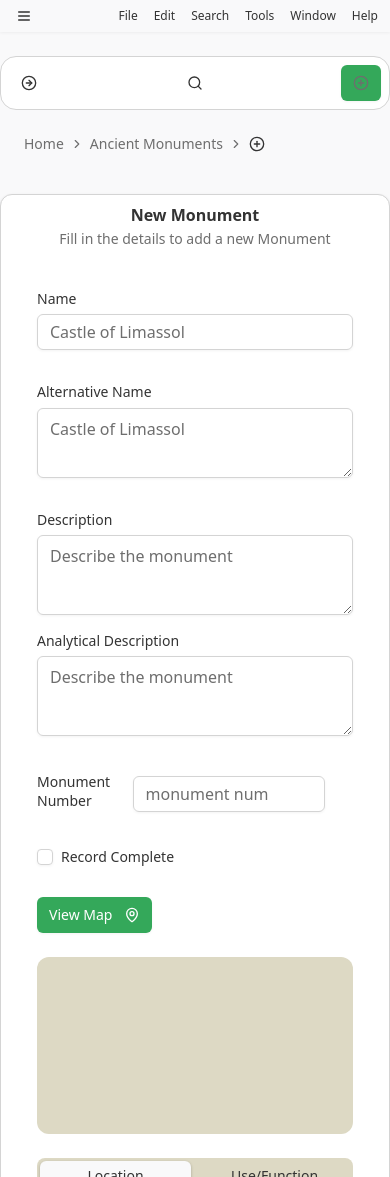
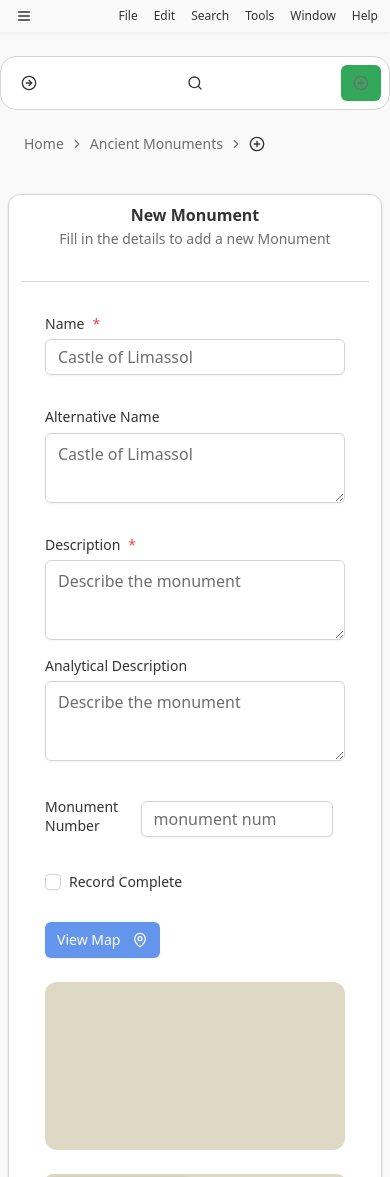
Before and after one commit to NikosZoros3533/CADIP, a React (Vite) app: page /ancient-monuments/add in a window 390 px wide. Shown: the top 1177 px of the page. Built offline with nearby package versions, Linux system fonts and the light colour scheme.

Commit message:
FIX:UI Refactor form components for improved structure and responsiveness; remove unused MultiCheckbox and SingleCheckbox components.

```diff
--- a/src/components/ancientMonuments/form-component.jsx
+++ b/src/components/ancientMonuments/form-component.jsx
@@ -24,6 +24,7 @@ import {
   monumentSchema,
 } from "@/lib/register-form/formUtils";
 import { useAppForm } from "@/hooks/forms/form";
+import { Separator } from "../ui/separator";
 
 const vocAcc = [
   { id: "1", labelEn: "Fully accessible site" },
@@ -55,7 +56,7 @@ export function AMForm({ monument = null }) {
   });
 
   return (
-    <Card className="w-full max-w-7xl mx-auto  p-3  md:p-4 lg:p-6 my-4 md:my-8 text-base ">
+    <Card className="w-full  mx-auto  p-3  md:p-4 lg:p-6 my-4 md:my-8 text-base ">
       <CardHeader className="flex flex-col w-full justify-center items-center pb-2">
         {monument ? (
           <>
@@ -71,7 +72,7 @@ export function AMForm({ monument = null }) {
           </>
         )}
       </CardHeader>
-
+      <Separator />
       <CardContent className="place-self-start w-full max-w-full pt-2 pb-4">
         <form
           onSubmit={(e) => {
@@ -91,7 +92,9 @@ export function AMForm({ monument = null }) {
                         field.state.meta.isTouched && !field.state.meta.isValid;
                       return (
                         <div className="space-y-1.5">
-                          <FieldLabel htmlFor={field.name}>Name</FieldLabel>
+                          <FieldLabel htmlFor={field.name}>
+                            Name<span className="text-destructive">*</span>
+                          </FieldLabel>
                           <Input
                             id={field.name}
                             value={field.state.value}
@@ -147,6 +150,7 @@ export function AMForm({ monument = null }) {
                           <div className="space-y-1.5">
                             <FieldLabel htmlFor={field.name}>
                               Description
+                              <span className="text-destructive">*</span>
                             </FieldLabel>
                             <Textarea
                               id={field.name}
@@ -222,6 +226,7 @@ export function AMForm({ monument = null }) {
                               }
                               aria-invalid={isInvalid}
                               placeholder="monument num"
+                              autoComplete="off"
                             />
                             {isInvalid && (
                               <FieldError errors={field.state.meta.errors} />
@@ -255,7 +260,7 @@ export function AMForm({ monument = null }) {
 
                     {/* View Map Button */}
                     <div className="flex justify-start lg:justify-end">
-                      <Button type="button">
+                      <Button type="button" variant="secondary">
                         View Map
                         <MapPin className="ml-1 h-4 w-4" />
                       </Button>
@@ -289,7 +294,7 @@ export function AMForm({ monument = null }) {
                 Recording Details
               </TabsTrigger>
             </TabsList>
-            <TabsContent value="location" className="w-full @lg:max-w-4xl">
+            <TabsContent value="location" className="w-full @lg:max-w-7xl">
               <Card className="dark:drop-shadow-xl border-2">
                 <CardContent className="flex flex-col gap-8">
                   <div className="flex flex-col sm:flex-row items-start justify-center sm:items-center gap-6">
--- a/src/components/form-components/location-table.jsx
+++ b/src/components/form-components/location-table.jsx
@@ -7,7 +7,7 @@ import {
   TableHeader,
   TableRow,
 } from "../ui/table";
-import { SingleCheckbox } from "../vocabs/SingleCheckbox";
+import { SingleCheckbox } from "./vocabs/SingleCheckbox";
 import { useFieldContext } from "@/hooks/forms/form-context";
 
 const districts = [
@@ -35,7 +35,7 @@ const quarters = [
 
 export default function LocationTable() {
   const field = useFieldContext();
-  const location= field.state.value || {};
+  const location = field.state.value || {};
 
   const handleChange = (name, value) => {
     field.setValue((prev) => ({ ...prev, [name]: value }));
--- a/src/components/form-components/toponym-table.jsx
+++ b/src/components/form-components/toponym-table.jsx
@@ -7,7 +7,7 @@ import {
   TableHeader,
   TableRow,
 } from "../ui/table";
-import { SingleCheckbox } from "../vocabs/SingleCheckbox";
+import { SingleCheckbox } from "./vocabs/SingleCheckbox";
 
 const toponyms = [
   { id: "1", value: "ancient_city", label: "Ancient City" },
--- a/src/hooks/forms/form.jsx
+++ b/src/hooks/forms/form.jsx
@@ -1,6 +1,6 @@
 import { createFormHook } from "@tanstack/react-form";
 import { fieldContext, formContext } from "./form-context";
-import MultiCheckbox from "@/components/vocabs/MultiCheckbox";
+import MultiCheckbox from "@/components/form-components/vocabs/MultiCheckbox";
 import LocationTable from "@/components/form-components/location-table";
 import ToponymTable from "@/components/form-components/toponym-table";
 
--- a/src/layouts/PagesLayout.jsx
+++ b/src/layouts/PagesLayout.jsx
@@ -61,7 +61,7 @@ export default function PagesLayout() {
           </div>
         )}
       </div>
-      <div className="@container ">
+      <div className="@container px-2 md:px-6 lg:px-12 mx-auto">
         <Outlet context={{ isGrid }} />
       </div>
     </>
```
Also changed, not shown: src/components/form-components/vocabs/MultiCheckbox.jsx (renamed from src/components/vocabs/MultiCheckbox.jsx), src/components/form-components/vocabs/SingleCheckbox.jsx (renamed from src/components/vocabs/SingleCheckbox.jsx).
